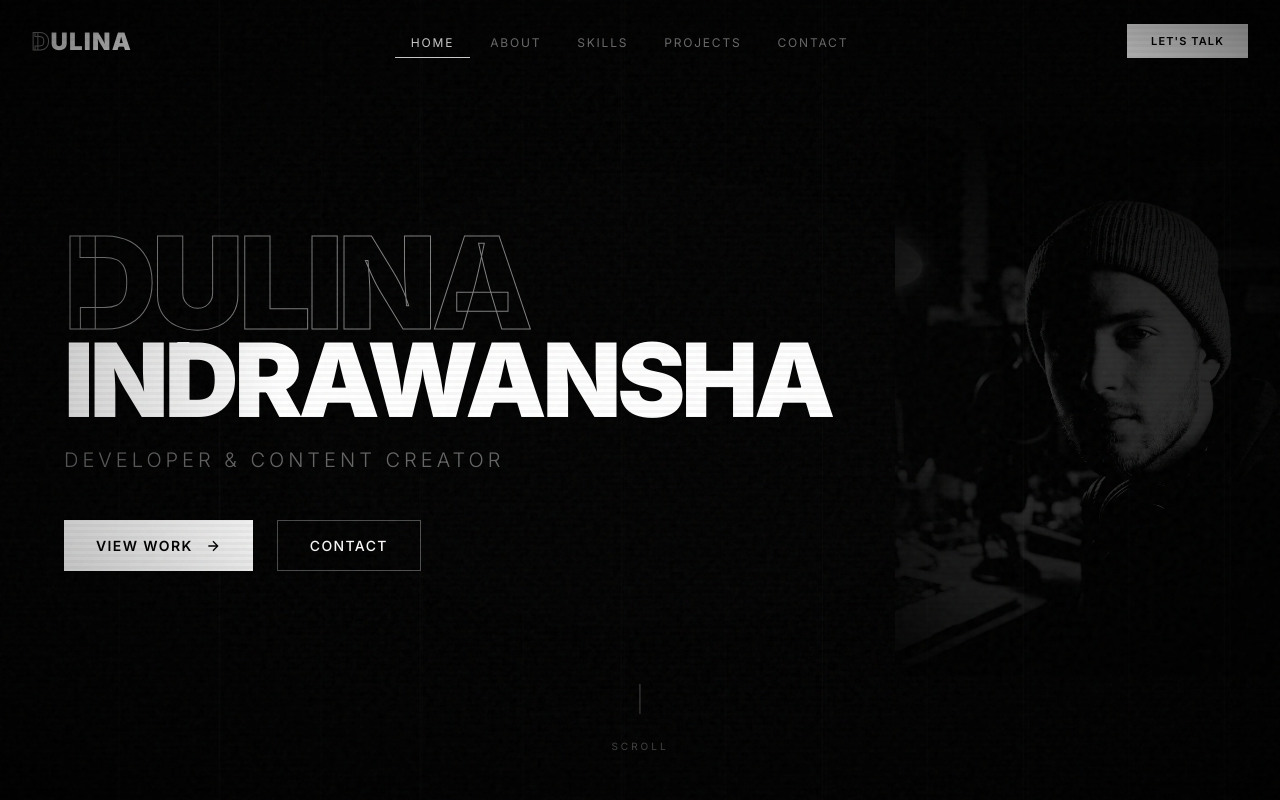
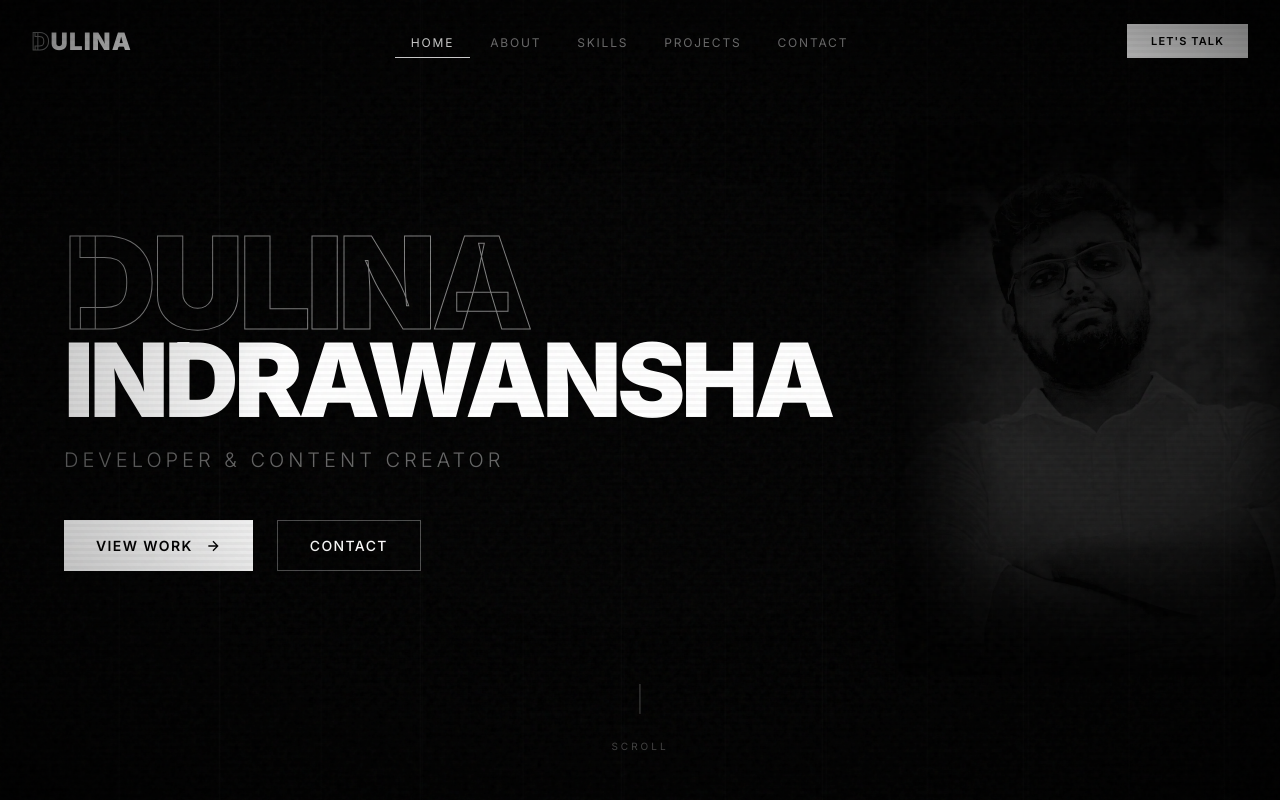
Before and after one commit to DulinaSH2001/DulinaIndrawansha, a Next.js app: page / in a window 1280 px wide. Shown: the top 800 px of the page. Built offline with nearby package versions, Linux system fonts and the light colour scheme.

Commit message:
feat: update profile image and introduce new edge fade vignette effect in Hero component.

```diff
--- a/components/Hero/Hero.module.css
+++ b/components/Hero/Hero.module.css
@@ -151,14 +151,24 @@
     filter: grayscale(100%) contrast(1.2);
 }
 
-/* Vintage Vignette - Dark corners */
+/* Edge Fade - Hide all borders with black */
 .vignette {
     position: absolute;
-    inset: 0;
-    background: radial-gradient(ellipse at center,
-            transparent 20%,
-            rgba(0, 0, 0, 0.4) 60%,
-            rgba(0, 0, 0, 0.95) 100%);
+    inset: -10px;
+    background:
+        /* Top edge fade */
+        linear-gradient(to bottom, black 0%, transparent 25%),
+        /* Bottom edge fade */
+        linear-gradient(to top, black 0%, transparent 25%),
+        /* Left edge fade */
+        linear-gradient(to right, black 0%, transparent 25%),
+        /* Right edge fade */
+        linear-gradient(to left, black 0%, transparent 25%),
+        /* Center vignette */
+        radial-gradient(ellipse at center,
+            transparent 30%,
+            rgba(0, 0, 0, 0.5) 70%,
+            black 100%);
     pointer-events: none;
     z-index: 2;
 }
--- a/components/Hero/Hero.tsx
+++ b/components/Hero/Hero.tsx
@@ -107,7 +107,7 @@ export default function Hero() {
                     <div className={`${styles.photoWrapper} ${isIlluminated ? styles.illuminated : ''}`}>
                         <div className={styles.photoMask}>
                             <Image
-                                src="/profile.jpg"
+                                src="/dulina.jpg"
                                 alt="Dulina Indrawansha"
                                 fill
                                 className={styles.photo}
```
Also changed, not shown: public/dulina.jpg (added), public/profile.jpg (deleted).
